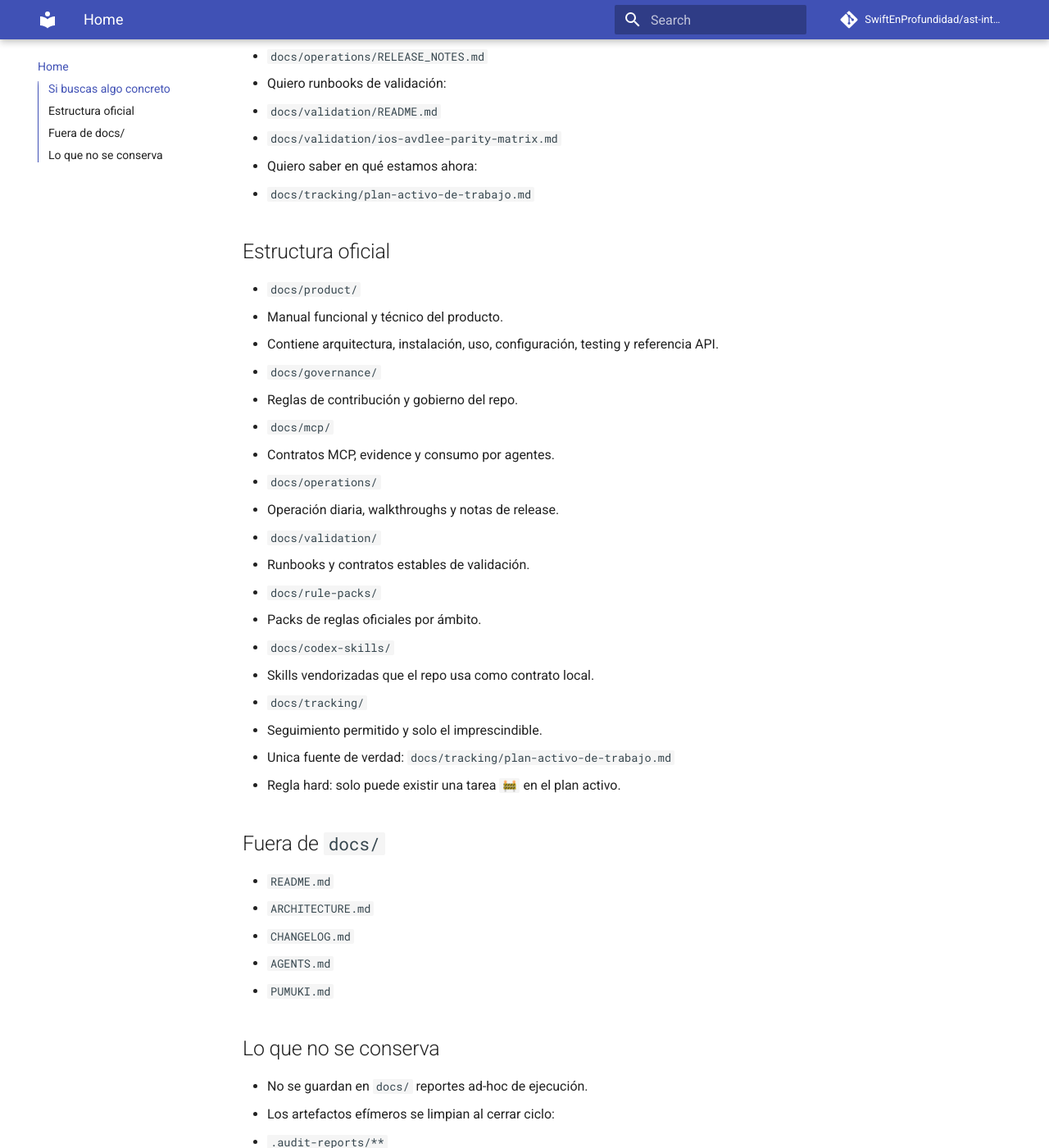
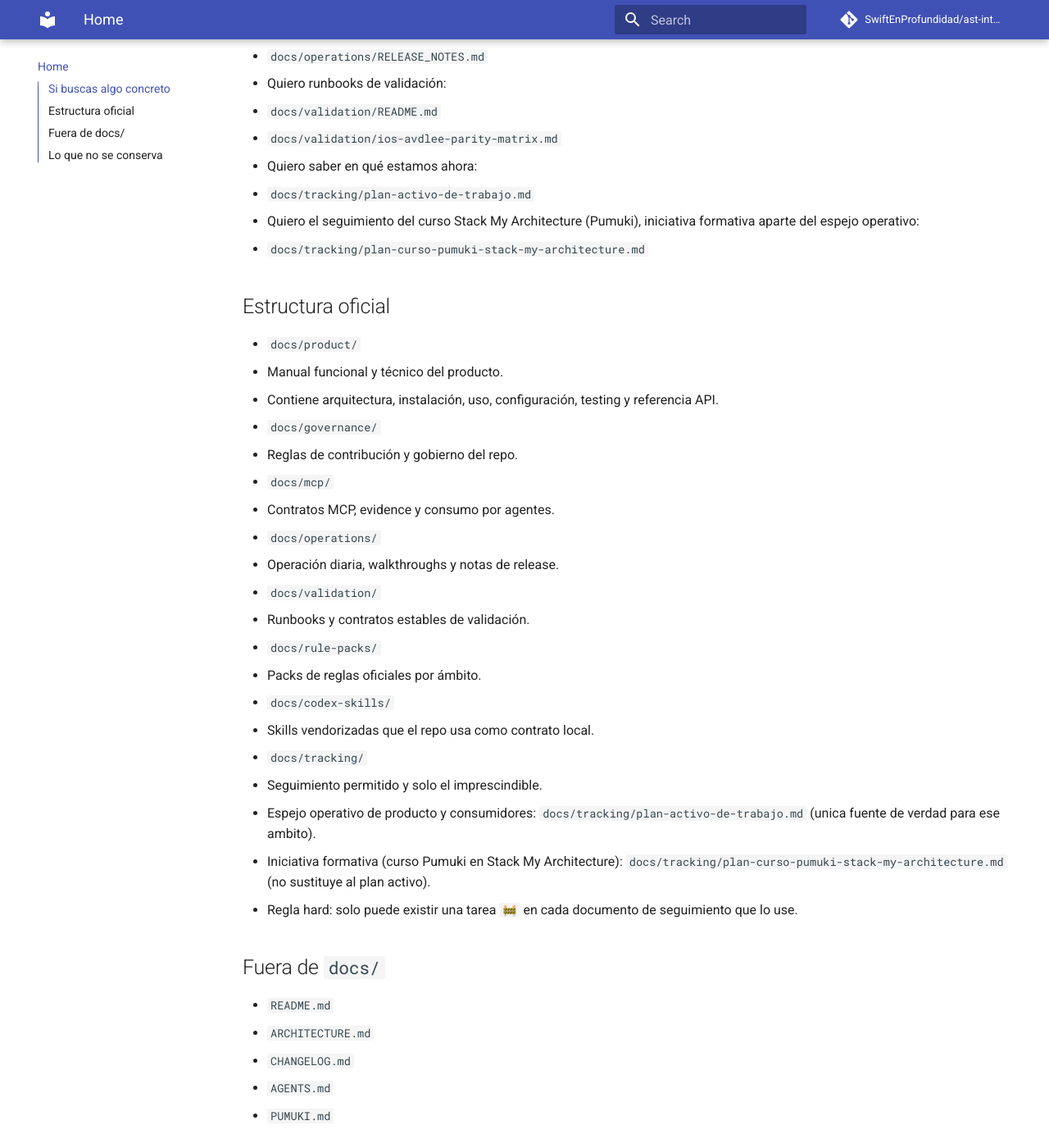
Before and after one commit to SwiftEnProfundidad/ast-intelligence-hooks, an MkDocs documentation site: the page built from docs/README.md, in a window 1280 px wide and 1400 px high, scrolled down 994 px. Shown: the whole window at 82% size. Built offline with MkDocs 1.6.1 and Material for MkDocs 9.7.7, drawn with Linux system fonts in a browser that asks for light colours; comment, search, counter and statistics services are not loaded.

Commit message:
docs(tracking): versionar plan curso Pumuki Stack My Architecture
Excepción en .gitignore para plan-curso-pumuki (formativo, distinto
del plan activo). Índice en docs/README.md.

```diff
--- a/docs/README.md
+++ b/docs/README.md
@@ -37,6 +37,8 @@ Mapa corto y humano de la documentación oficial de Pumuki.
 
 - Quiero saber en qué estamos ahora:
   - `docs/tracking/plan-activo-de-trabajo.md`
+- Quiero el seguimiento del curso Stack My Architecture (Pumuki), iniciativa formativa aparte del espejo operativo:
+  - `docs/tracking/plan-curso-pumuki-stack-my-architecture.md`
 
 ## Estructura oficial
 
@@ -64,8 +66,9 @@ Mapa corto y humano de la documentación oficial de Pumuki.
 
 - `docs/tracking/`
   - Seguimiento permitido y solo el imprescindible.
-  - Unica fuente de verdad: `docs/tracking/plan-activo-de-trabajo.md`
-  - Regla hard: solo puede existir una tarea `🚧` en el plan activo.
+  - Espejo operativo de producto y consumidores: `docs/tracking/plan-activo-de-trabajo.md` (unica fuente de verdad para ese ambito).
+  - Iniciativa formativa (curso Pumuki en Stack My Architecture): `docs/tracking/plan-curso-pumuki-stack-my-architecture.md` (no sustituye al plan activo).
+  - Regla hard: solo puede existir una tarea `🚧` en cada documento de seguimiento que lo use.
 
 ## Fuera de `docs/`
 
```
Also changed, not shown: docs/tracking/plan-curso-pumuki-stack-my-architecture.md (added, +59 -0 lines), 1 other file.
